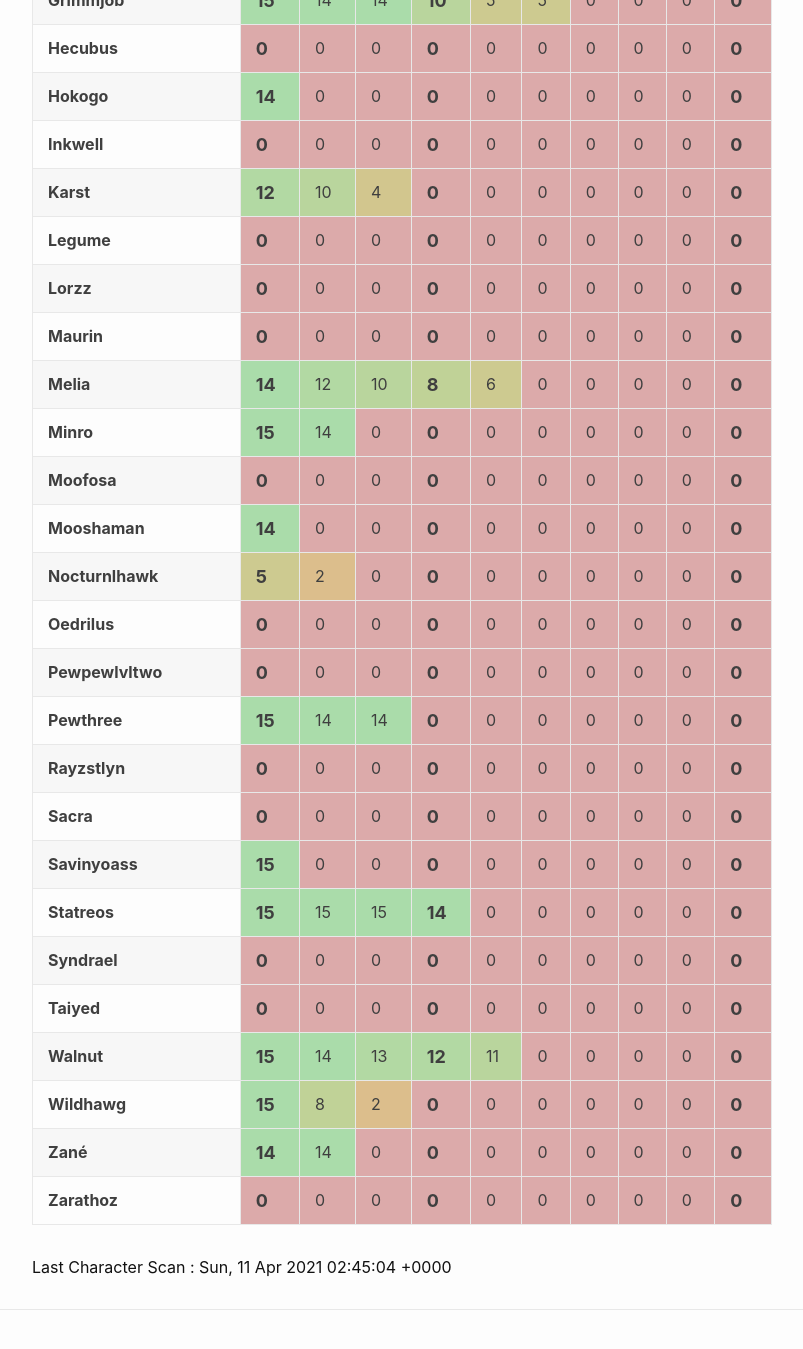
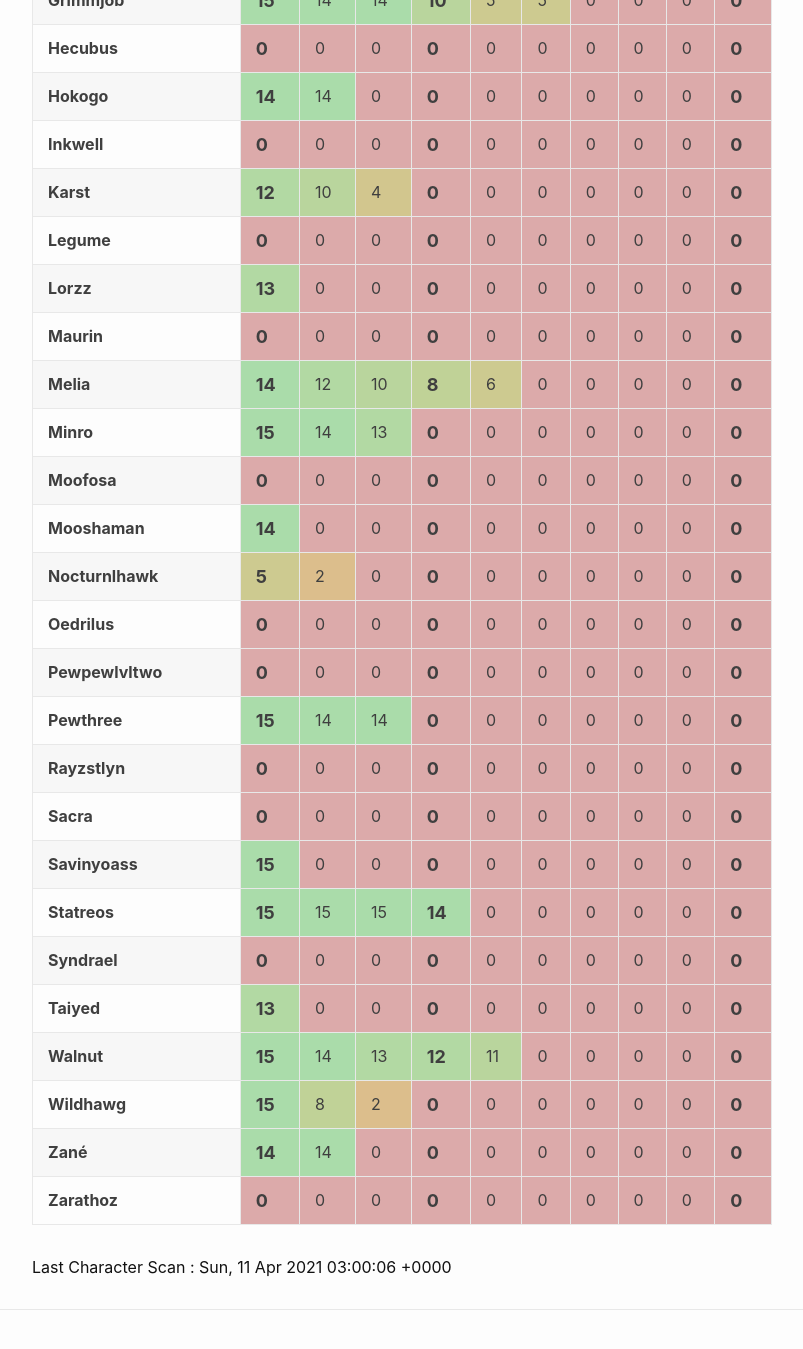
Before and after one commit to eldertribunal/keystonetracker, a Jekyll site: the page built from weekly.md, in a window 1280 px wide and 1400 px high, scrolled down 890 px. Shown: the top 1349 px of the window, without its empty margins (126-929 px from the left). Built offline with Jekyll 4.4.1, drawn with Linux system fonts in a browser that asks for light colours.

Commit message:
auto scan Sun Apr 11 03:00:58 UTC 2021

```diff
--- a/_data/scanned.json
+++ b/_data/scanned.json
@@ -1,3 +1,3 @@
 {
-  "timestamp": 1618109104
+  "timestamp": 1618110006
 }
--- a/_data/weekly.json
+++ b/_data/weekly.json
@@ -137,7 +137,7 @@
   {
     "name": "Lorzz",
     "dungeons": [
-      0,
+      13,
       0,
       0,
       0,
@@ -199,7 +199,7 @@
     "dungeons": [
       15,
       14,
-      0,
+      13,
       0,
       0,
       0,
@@ -212,7 +212,7 @@
   {
     "name": "Taiyed",
     "dungeons": [
-      0,
+      13,
       0,
       0,
       0,
@@ -483,7 +483,7 @@
     "name": "Hokogo",
     "dungeons": [
       14,
-      0,
+      14,
       0,
       0,
       0,
```
